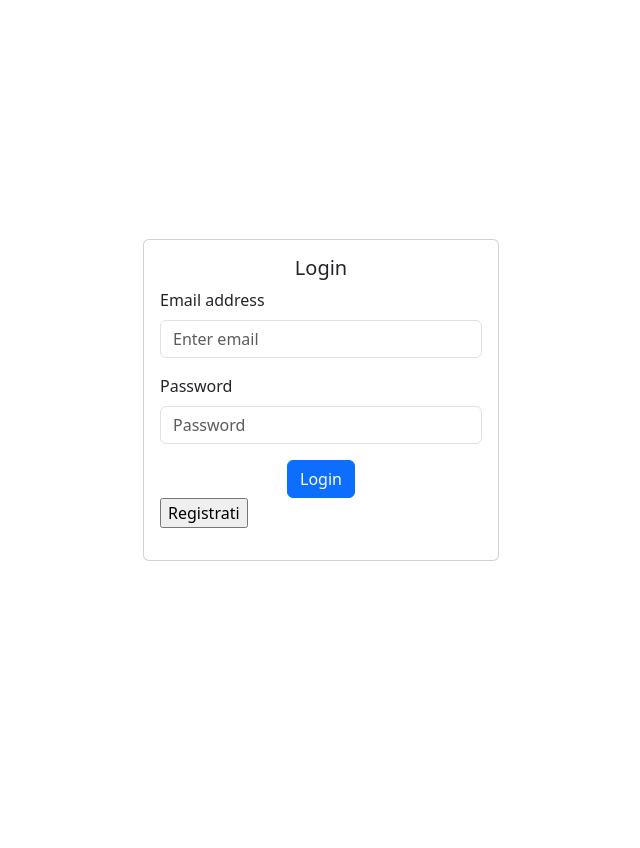
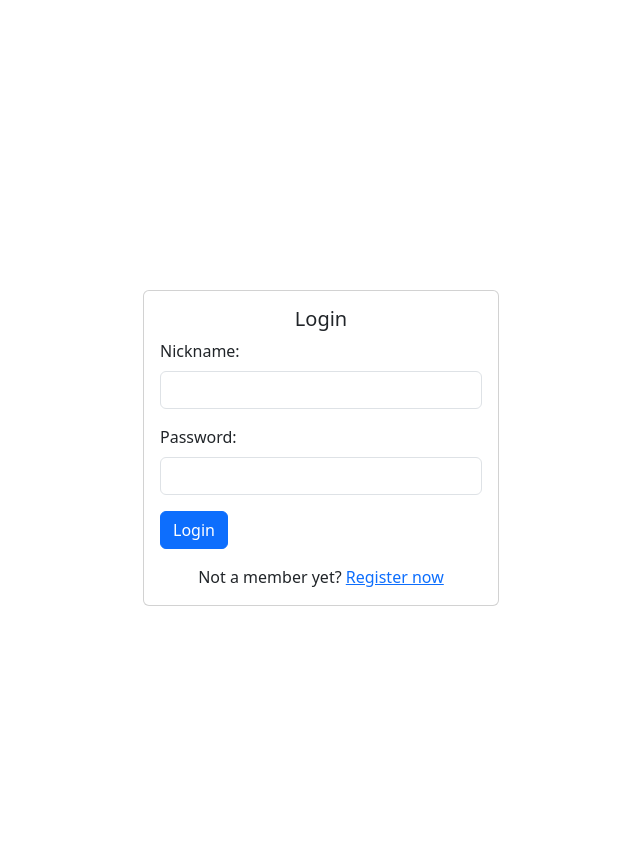
Before and after one commit to bagalasamuele/TecnologieWeb, a PHP site: page / in a window 1280 px wide. Shown: the whole page, without its empty margins (319-959 px from the left). Before the commit the page ends 561 px from the top, so only its background shows below. Run offline with PHP 8.4, Linux system fonts and the light colour scheme.

Commit message:
index: fix problem, add error managment

```diff
--- a/assets/css/style.css
+++ b/assets/css/style.css
@@ -1,3 +1,14 @@
 @import 'https://cdn.jsdelivr.net/npm/bootstrap@5.3.1/dist/css/bootstrap.min.css';
+/* Stile per il campo di input vuoto */
+.is-empty {
+  border-color: red;
+  /* Cambia il colore del bordo in rosso */
+}
+
+/* Stile per l'etichetta associata al campo di input vuoto */
+.is-empty-label {
+  color: red;
+  /* Cambia il colore del testo dell'etichetta in rosso */
+}
 
 /*# sourceMappingURL=style.css.map */
--- a/assets/css/style.scss
+++ b/assets/css/style.scss
@@ -1 +1,13 @@
 @import 'https://cdn.jsdelivr.net/npm/bootstrap@5.3.1/dist/css/bootstrap.min.css';
+
+    /* Stile per il campo di input vuoto */
+    .is-empty {
+        border-color: red;
+        /* Cambia il colore del bordo in rosso */
+    }
+
+    /* Stile per l'etichetta associata al campo di input vuoto */
+    .is-empty-label {
+        color: red;
+        /* Cambia il colore del testo dell'etichetta in rosso */
+    }
--- a/index.php
+++ b/index.php
@@ -1,65 +1,60 @@
 <!DOCTYPE html>
 <html>
-
 <head>
     <title>Login</title>
-    <meta charset="utf-8">
-    <meta http-equiv="X-UA-Compatible" content="IE=edge">
-    <meta name="viewport" content="width=device-width, initial-scale=1, shrink-to-fit=no">
+    <meta charset="UTF-8">
+    <meta name="viewport" content="width=device-width, initial-scale=1">
     <link href="./assets/css/style.css" rel="stylesheet">
+    <style>
+        .error {
+            border: 1px solid red;
+        }
+    </style>
+    <script>
+        function validateForm() {
+            var nickname = document.getElementById("nickname");
+            var password = document.getElementById("password");
+
+            var valid = true;
+
+            if (nickname.value.trim() === "") {
+                nickname.classList.add("error");
+                valid = false;
+            } else {
+                nickname.classList.remove("error");
+            }
+
+            if (password.value === "") {
+                password.classList.add("error");
+                valid = false;
+            } else {
+                password.classList.remove("error");
+            }
+
+            return valid;
+        }
+    </script>
 </head>
-
 <body>
-    <div class="container">
-        <div class="row justify-content-center align-items-center" style="min-height: 100vh">
-            <div class="col-md-6 col-lg-4">
-                <div class="card">
-                    <div id="login" class="card-body">
-                        <h5 class="card-title text-center">Login</h5>
-                        <form action="index.php" method="post">
-                            <div class="mb-3">
-                                <label for="username" class="form-label">Email address</label>
-                                <input type="input" class="form-control" id="inputEmail" placeholder="Enter email" id="username" name="nickname" required="required" pattern="\w*" oninvalid="setCustomValidity('Inserisci solo lettere e/o numeri')" oninput="setCustomValidity('')">
-                            </div>
-                            <div class="mb-3">
-                                <label for="inputPassword" class="form-label">Password</label>
-                                <input type="password" class="form-control" id="inputPassword" placeholder="Password" id="password" name="password" required="required">
-                            </div>
-                            <div class="text-center">
-                                <button type="submit" class="btn btn-primary" name="submit" value="Accedi">Login</button>
-                            </div>
-
-                            <div >
-                            <p><input type="button" onclick="document.location.href='./pages/SignUp.php';" value="Registrati" class="reg"></p>
-                        </div>
-                        </form>
-                    </div>
-                </div>
-            </div>
-        </div>
-    </div>
     <?php
     session_start();
     include "php/DB_Connection.php";
-            if(isset($_POST['submit'])){ //se il bottone e' stato premuto
-                # htmlspecialchars: PHP function allows you to prevent XSS-type attacks
-                # by converting any HTML tags present in the string
-                # (the username comes from a user input entered in the registration form).
+
+    if ($_SERVER["REQUEST_METHOD"] === "POST" && isset($_POST['submit'])) {
         $nickname = htmlspecialchars($_POST["nickname"]);
         $password = htmlspecialchars($_POST["password"]);
 
-                if($nickname && $password){
-                        $nickname = strip_tags($nickname);
-                        $nickname = $db->real_escape_string($nickname);
-                        $password = strip_tags($password);
-                        $password = $db->real_escape_string($password);
-                        $password = md5($password);
-                        $query = $db->query("SELECT idUser, nickname, role FROM users WHERE nickname='$nickname' AND password='$password'");
-                        if($query->num_rows ==1){
-                            while($row = $query->fetch_object()){
+        if (!empty($nickname) && !empty($password)) {
+            $nickname = $db->real_escape_string(strip_tags($nickname));
+            $password = $db->real_escape_string(strip_tags($password));
+            $passwordHash = md5($password);
+
+            $query = $db->query("SELECT idUser, nickname, role FROM users WHERE nickname='$nickname' AND password='$passwordHash'");
+
+            if ($query->num_rows === 1) {
+                $row = $query->fetch_object();
                 $user_role = $row->role;
 
-                                    # now I check that the user is a normal user or an admin user
                 if ($user_role === 'admin') {
                     $admin_request = true;
                 }
@@ -68,18 +63,48 @@
                 $_SESSION['idUser'] = $row->idUser;
                 $_SESSION['session_userRole'] = $user_role;
 
-                                }
                 header('Location: pages/Home.php');
                 exit();
-                            }else{
-                                ?><h5>Nickame o password errati</h5><?php
+            } else {
+                $login_error = "Nickname or password incorrect";
             }
-                    }else{
-                    ?><h5>Riempire tutti i campi!</h5><?php
+        } else {
+            $login_error = "Fill in all fields!";
         }
     }
     ?>
 
+    <?php if (isset($login_error)) { ?>
+        <div class="alert alert-danger">
+            <?php echo $login_error; ?>
+        </div>
+    <?php } ?>
+
+    <div class="container mt-5">
+        <div class="row justify-content-center align-items-center" style="min-height: 100vh">
+            <div class="col-md-6 col-lg-4">
+                <div class="card">
+                    <div class="card-body">
+                        <h5 class="card-title text-center">Login</h5>
+                        <form action="<?php echo $_SERVER['PHP_SELF']; ?>" method="post" onsubmit="return validateForm();">
+                            <div class="mb-3">
+                                <label for="nickname" class="form-label">Nickname:</label>
+                                <input type="text" class="form-control" id="nickname" name="nickname">
+                            </div>
+                            <div class="mb-3">
+                                <label for="password" class="form-label">Password:</label>
+                                <input type="password" class="form-control" id="password" name="password">
+                            </div>
+                            <button type="submit" class="btn btn-primary" name="submit">Login</button>
+                            <div class="mt-3 text-center">
+                                Not a member yet? <a href="./pages/SignUp.php" class="reg">Register now</a>
+                            </div>
+                        </form>
+                    </div>
+                </div>
+            </div>
+        </div>
+    </div>
+
 </body>
-
 </html>
--- a/pages/SignUp.php
+++ b/pages/SignUp.php
@@ -50,8 +50,7 @@ function startNewsession(){
     <meta charset="UTF-8">
     <meta name="viewport" content="width=device-width, initial-scale=1">
     <link href="../assets/css/style.css" rel="stylesheet">
-    <link href="https://cdn.jsdelivr.net/npm/bootstrap@5.3.1/dist/css/bootstrap.min.css" rel="stylesheet"
-        integrity="sha384-4bw+/aepP/YC94hEpVNVgiZdgIC5+VKNBQNGCHeKRQN+PtmoHDEXuppvnDJzQIu9" crossorigin="anonymous">
+
 </head>
 
 <body>
```
Also changed, not shown: 1 other file. Lines whose indentation alone changed are shown as unchanged.
